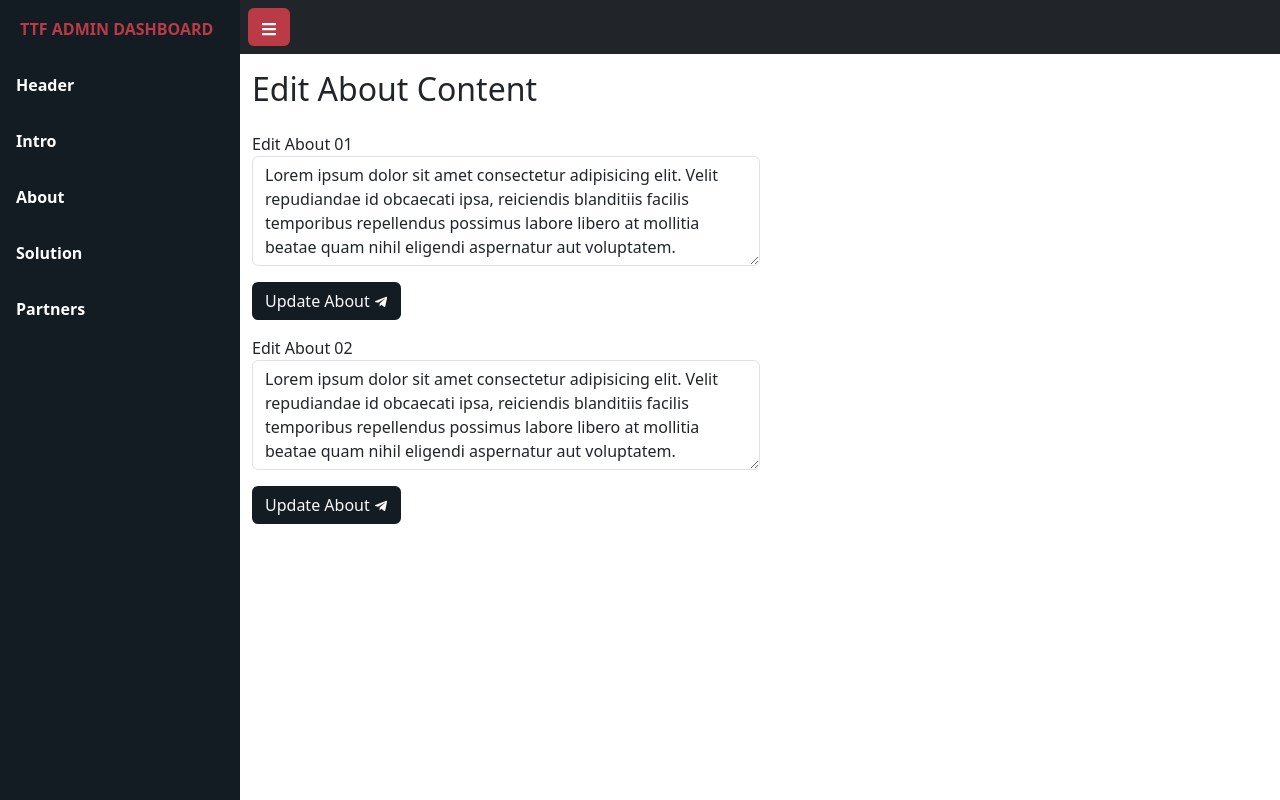
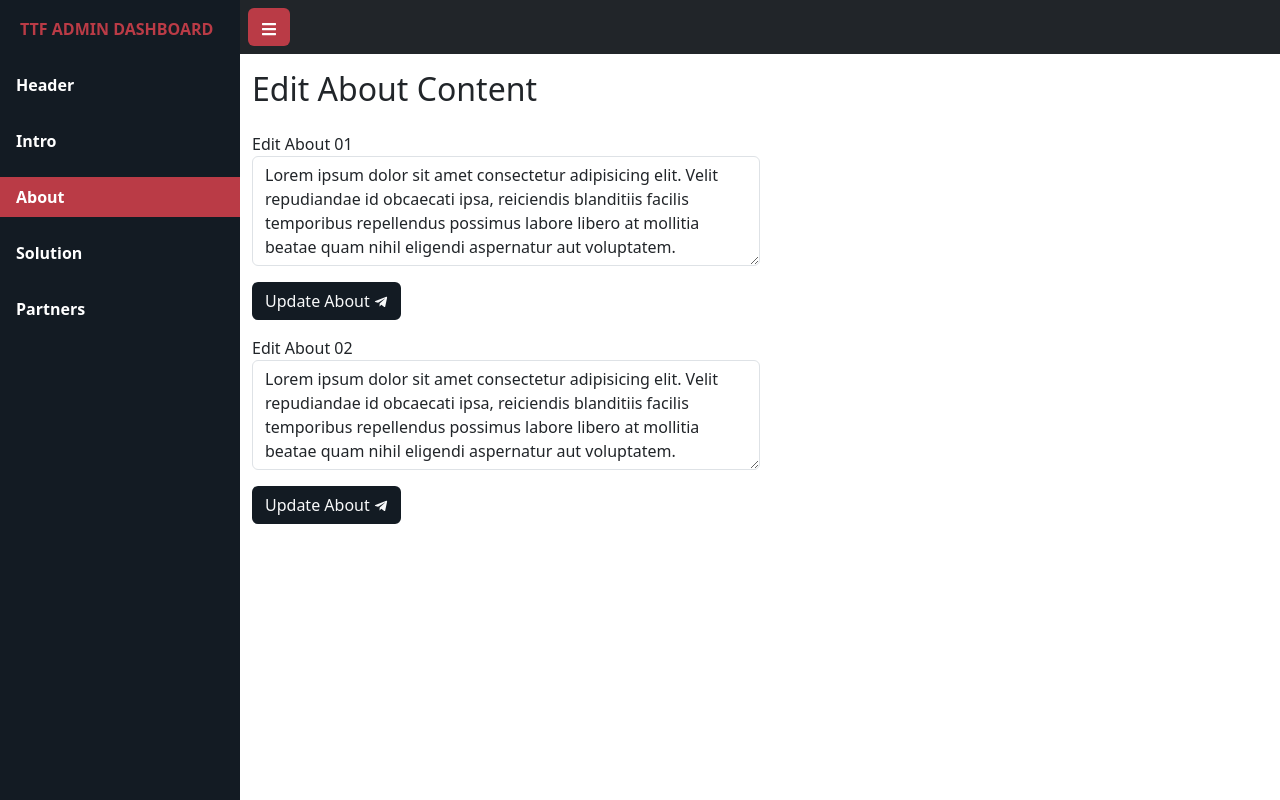
Before and after one commit to Sheriff10/TTF, a React (Create React App) app: page /admin/edit-about in a window 1280 px wide. Built offline with nearby package versions, Linux system fonts and the light colour scheme.

Commit message:
edited layout

```diff
--- a/src/App.css
+++ b/src/App.css
@@ -59,6 +59,6 @@ a {
    width: 70px;
    margin-top: 10px;
 }
-/* .intro .btn-wrap {
-   position: fixed;
-} */
+a.active {
+   background: #ba3b46 !important;
+}
--- a/src/admin/Layout.jsx
+++ b/src/admin/Layout.jsx
@@ -1,5 +1,6 @@
 import React, { useState } from "react";
 import { FaBars } from "react-icons/fa";
+import { NavLink } from "react-router-dom";
 // import 'bootstrap/dist/css/bootstrap.min.css'; // Import Bootstrap CSS
 // import './YourComponent.css'; // You can create a CSS file for custom styling
 
@@ -15,11 +16,11 @@ const AdminLayout = ({ children }) => {
    };
 
    const menuArr = [
-      menuFunc("Header", "#"),
-      menuFunc("Intro", "#"),
-      menuFunc("About", "#"),
-      menuFunc("Solution", "#"),
-      menuFunc("Partners", "#"),
+      menuFunc("Header", "/admin/edit-header"),
+      menuFunc("Intro", "/admin/edit-intro"),
+      menuFunc("About", "/admin/edit-about"),
+      menuFunc("Solution", "/admin/edit-solution"),
+      menuFunc("Partners", "/admin/edit-partners"),
    ];
 
    return (
@@ -33,13 +34,13 @@ const AdminLayout = ({ children }) => {
             </div>
             <div className="list-group list-group-flush">
                {menuArr.map((menu, index) => (
-                  <a
-                     href="#"
+                  <NavLink
+                     to={menu.link}
                      className="list-group-item list-group-item-action my-2"
                      key={index}
                   >
                      {menu.title}
-                  </a>
+                  </NavLink>
                ))}
             </div>
          </div>
```
